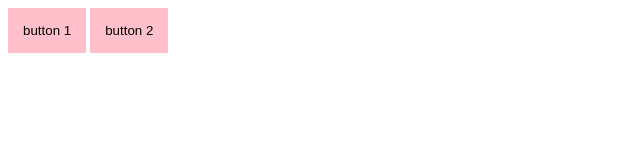
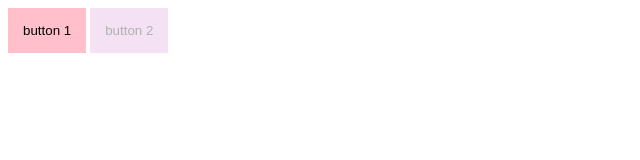
Before and after one commit to mariac021/TRABAJO-VIRTUAL-GEEK, a plain HTML site: page 1-PROGRAMACION-UNO/retoOcho/index.html in a window 1280 px wide. Shown: the whole page, without its empty margins (0-640 px from the left). Drawn offline with Linux system fonts and the light colour scheme.

Commit message:
Cuarto cambio

```diff
--- a/1-PROGRAMACION-UNO/retoOcho/index.html
+++ b/1-PROGRAMACION-UNO/retoOcho/index.html
@@ -7,27 +7,29 @@
 </head>
 
 <style>
-.btns{
-    border: 5px;
-    border-color: lightpink;
-    padding: 15px;
-    background-color: pink;
-    color: black;
-    opacity: 20;
-}
-.btns:hover{
+.btn1{
     border: 5px;
     border-color: lightpink;
     padding: 15px;
     background-color: pink;
     color: black;
 }
+.btn2{
+    border: 5px;
+    border-color: lightpink;
+    padding: 15px;
+    background-color: plum;
+    color: black;
+}
+.opacity{
+    opacity: 0.3;
+}
 </style>
 
 <body  class="container">
 
-    <button id="botones" class="btns">button 1</button>
-    <button id="botones" class="btns">button 2</button>
+    <button  class="btn1">button 1</button>
+    <button  class="btn2">button 2</button>
 
     <script src="retoOcho.js"></script>
 
--- a/1-PROGRAMACION-UNO/retoOcho/retoOcho.js
+++ b/1-PROGRAMACION-UNO/retoOcho/retoOcho.js
@@ -2,5 +2,5 @@
 
 
 
-var elemento = document.getElementById("botones");
-    elemento.btns += "Opacity: 3;";
+const button = document.querySelector('.btn2');
+button.classList.add('opacity');
```
